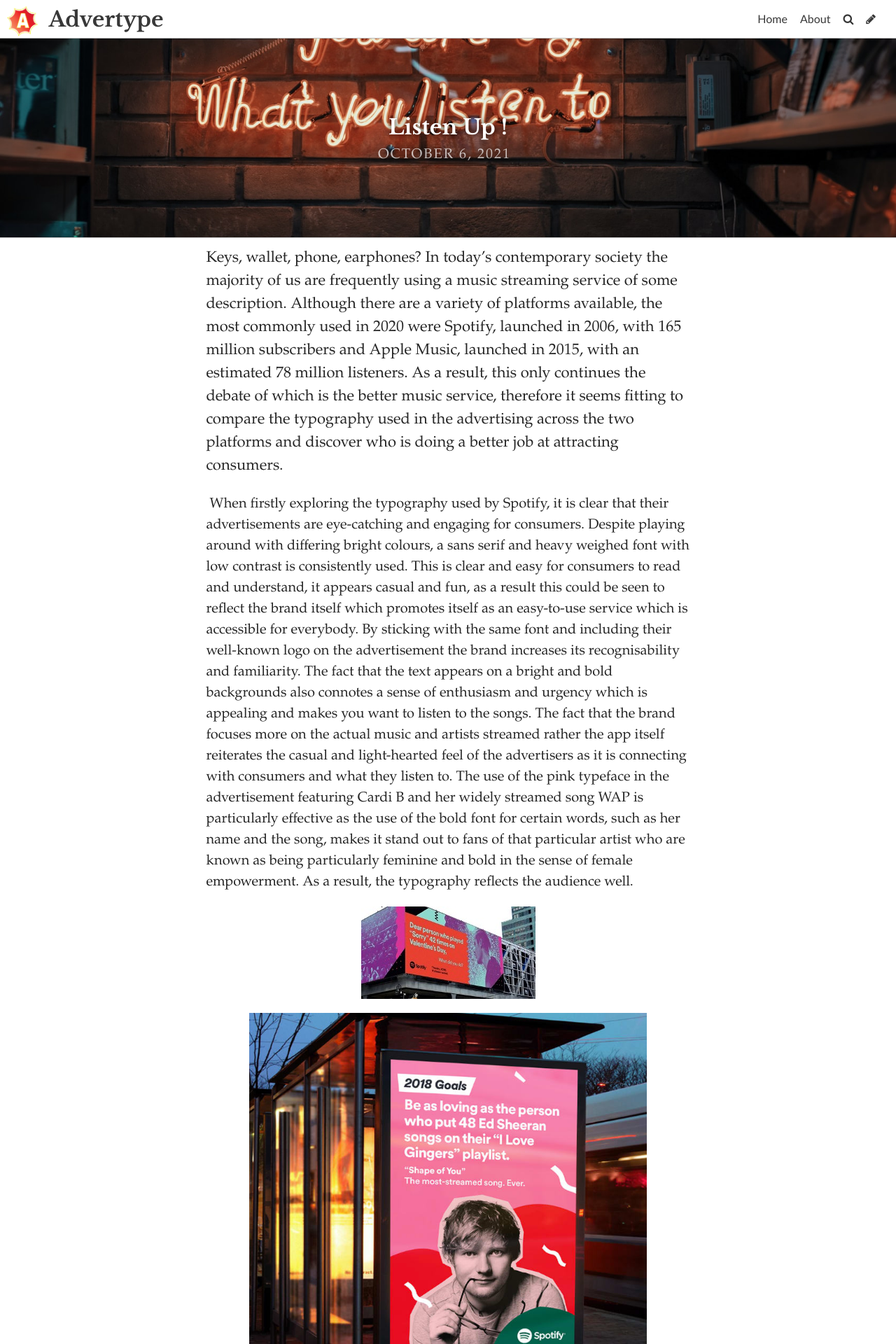
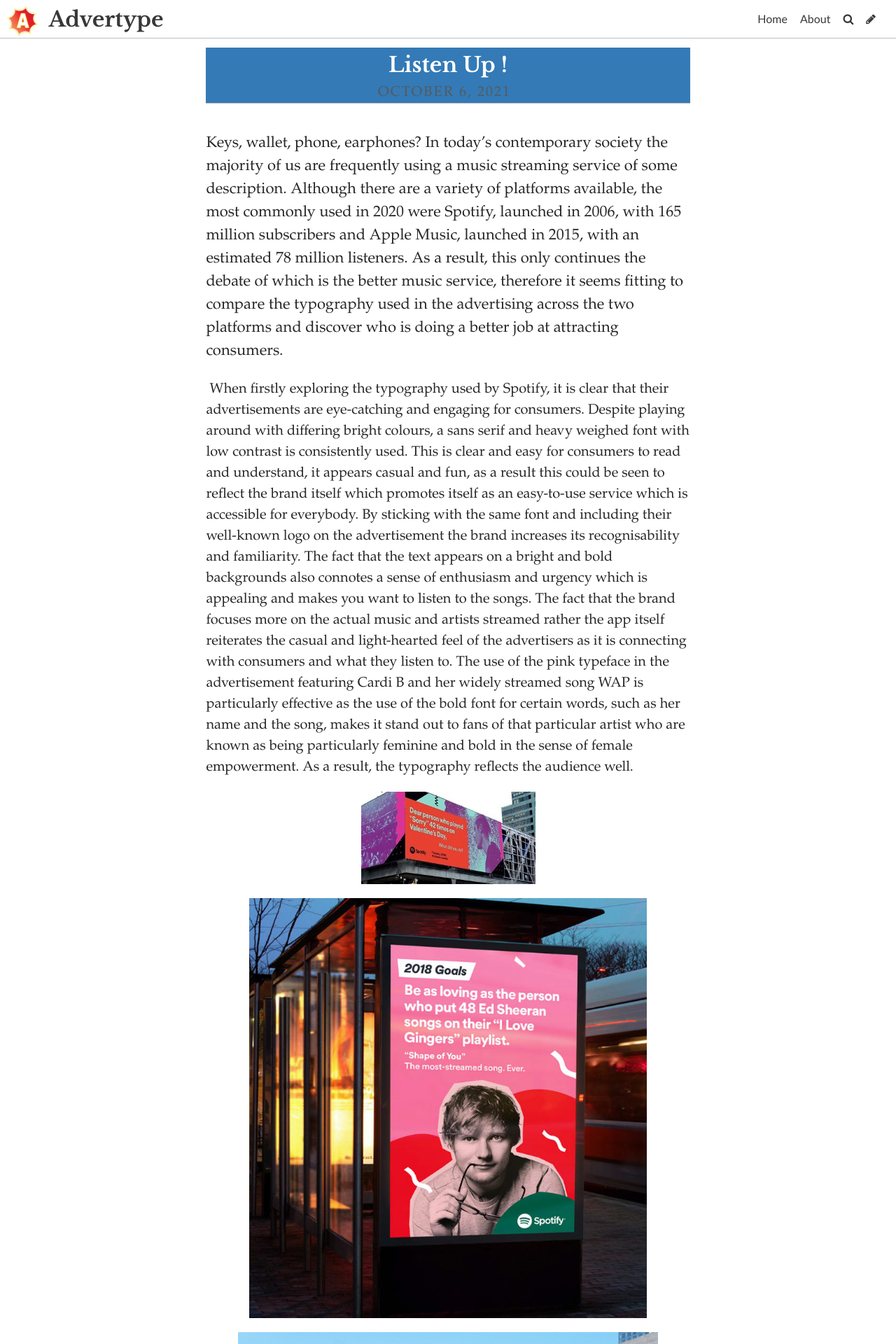
Before and after one commit to taylorball1/taylorball, a Jekyll site: the page built from _posts/2021-10-06-listen-up.md, in a window 1280 px wide. Shown: the top 1920 px of the page at 70% size. Built offline with Jekyll 4.4.1, drawn with Linux system fonts in a browser that asks for light colours; some web fonts are replaced.

Commit message:
Update Post “2021-10-06-listen-up”

```diff
--- a/_posts/2021-10-06-listen-up.md
+++ b/_posts/2021-10-06-listen-up.md
@@ -2,7 +2,7 @@
 layout: post
 title: Listen Up !
 date: 2021-10-06T17:40:13.302Z
-image: ../uploads/photo-1508700115892-45ecd05ae2ad.jpeg
+image: ""
 title_color: "#ffffff"
 comments: false
 ---
```
